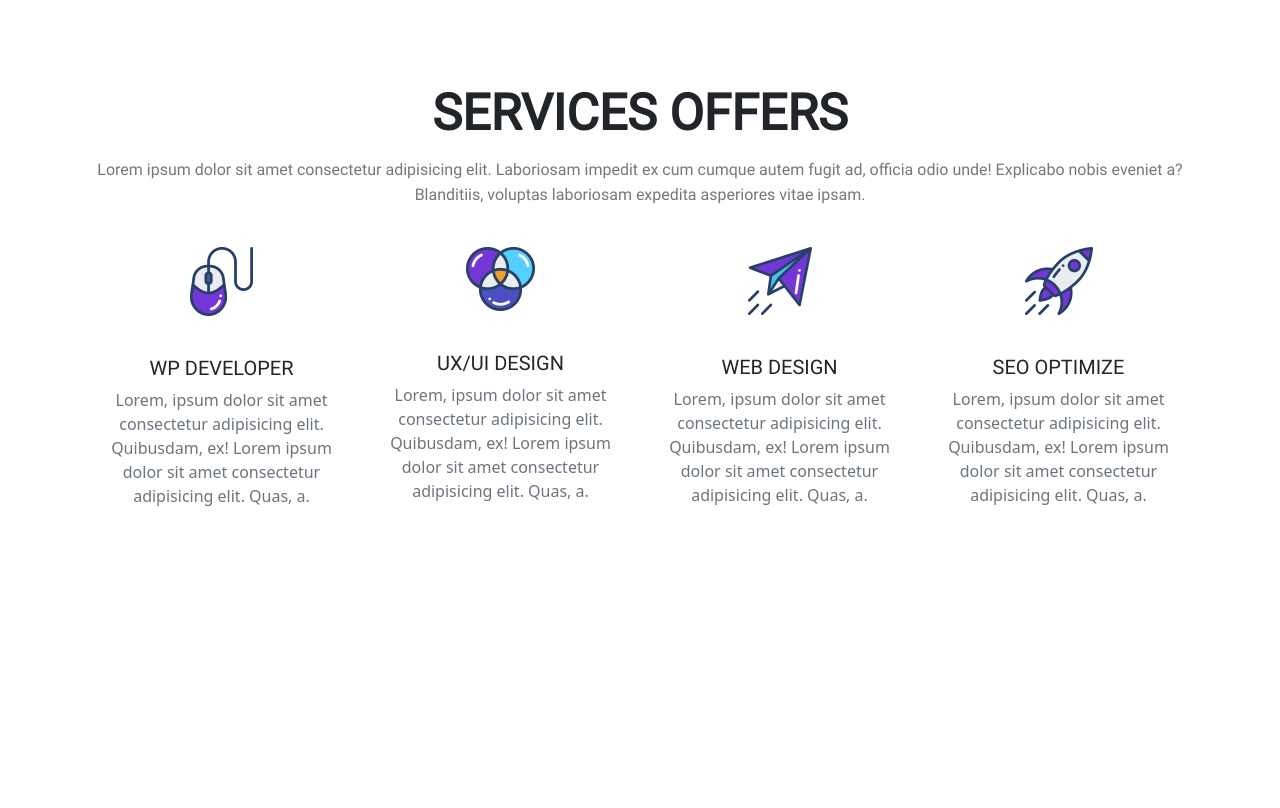
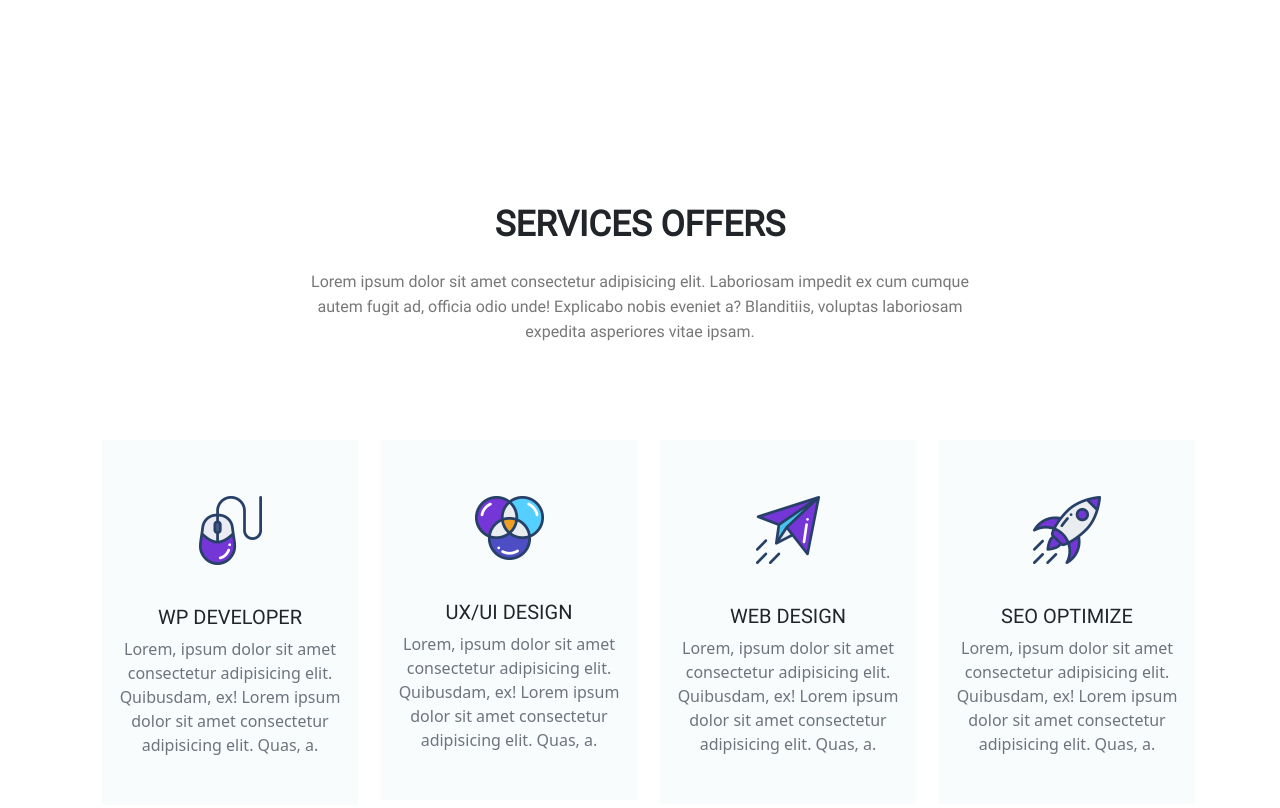
Before and after one commit to JardiinWD/javascript-daily-website, a plain HTML site: page index.html in a window 1280 px wide. Shown: the part 2167-2975 px from the top of the page. Before the commit the page ends 2691 px from the top, so only its background shows below. Drawn offline with Linux system fonts and the light colour scheme; files whose address does not match are found by name.

Commit message:
Completato stile delle cards servizi, ora focus sui progetti recenti

```diff
--- a/assets/css/style.css
+++ b/assets/css/style.css
@@ -171,5 +171,33 @@ p.para {
 .call-now > a {
     text-decoration: none;
 }
+/*#endregion */
+
+/*#region Services Area */
+
+.services-area {
+    padding: 7rem 2rem;
+}
+
+.services-area .services-title {
+    padding: 0 14rem;
+}
+
+.services-area .services-title h1 {
+    font-size: 35px;
+}
+
+/* Area delle cards */
+.services-area .services {
+    background: rgba(248,252,253, 0.95);
+    padding: 2rem 0;
+    width: 16rem;
+    margin: 5rem 0.5rem;
+    transition: box-shadow 0.7s ease;
+}
+
+.services-area .services:hover {
+    box-shadow: var(--box-shadow);
+}
 
 /*#endregion */
--- a/assets/js/app.js
+++ b/assets/js/app.js
@@ -224,5 +224,4 @@ serviceOffers.forEach(element => {
     serviceContainer.insertAdjacentHTML('beforeend', singleService)
 })
 
-
 //#endregion
```
